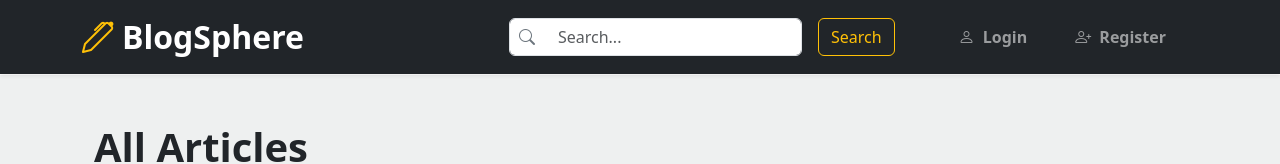
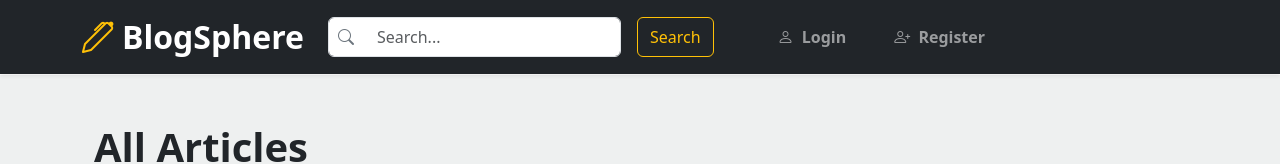
Before and after one commit to TehilaNager/python-project, a React (Vite) app in the folder frontend/blog-client/: page / in a window 1280 px wide. Shown: the top 164 px of the page. Built offline with nearby package versions, Linux system fonts and the light colour scheme; no server answers.

Commit message:
collapse bootstrap

```diff
--- a/frontend/blog-client/src/components/navbar.jsx
+++ b/frontend/blog-client/src/components/navbar.jsx
@@ -37,10 +37,8 @@ function Navbar() {
           <span className="navbar-toggler-icon"></span>
         </button>
 
-        <div
-          className="collapse navbar-collapse d-flex p-2 flex-column flex-md-row gap-3 justify-content-end"
-          id="navbarSupportedContent"
-        >
+        <div className="collapse navbar-collapse" id="navbarSupportedContent">
+          <div className="d-flex p-2 flex-column flex-md-row gap-3 justify-content-end">
             <form
               className="d-flex position-relative me-4"
               role="search"
@@ -141,6 +139,7 @@ function Navbar() {
             </ul>
           </div>
         </div>
+      </div>
     </nav>
   );
 }
```
Lines whose indentation alone changed are shown as unchanged.
